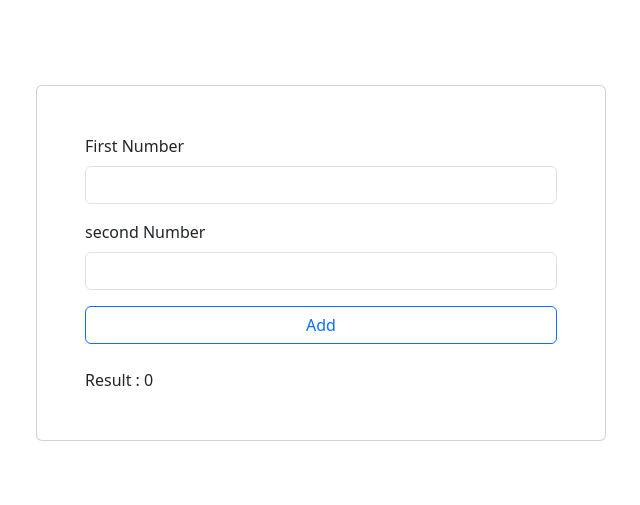
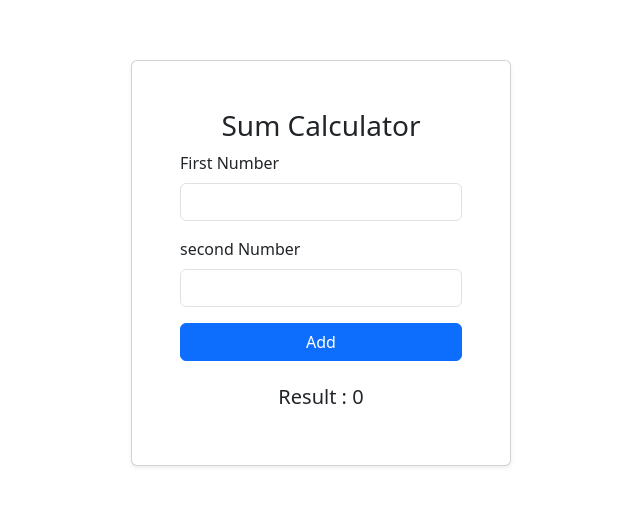
Before and after one commit to ThantZinOoGic/React-State-Calculator, a React (Create React App) app: page / in a window 1280 px wide. Shown: the part 137-642 px from the top of the page, without its empty margins (319-959 px from the left). Built offline with nearby package versions, Linux system fonts and the light colour scheme.

Commit message:
customize button

```diff
--- a/src/Calculator.js
+++ b/src/Calculator.js
@@ -1,4 +1,4 @@
-import React, { useState } from 'react'
+import { useState } from 'react';
 
 export default function Calculator() {
     const [firstNum, setFirstNum] = useState(0);
@@ -8,7 +8,8 @@ export default function Calculator() {
         setResult((+firstNum) + (+secondNum));
     }
   return (
-    <div className='col-6 mx-auto card p-5'>
+    <div className='col-4 mx-auto card p-5 shadow-sm'>
+        <h3 className='text-center'>Sum Calculator</h3>
         <div className="">
             <div className="mb-3">
               <label className="form-label">First Number</label>
@@ -27,12 +28,14 @@ export default function Calculator() {
                      onChange={(e)=> setSecondNum(e.target.value)}
                      />
             </div>
+            <div className="d-grid">
             <button type="submit"
-                    className="btn btn-outline-primary form-control"
+                    className="btn btn-primary"
                     onClick={addHandler}
                     >Add</button>
+            </div>
         </div>
-        <div className='mt-4'>Result : {result}</div>
+        <h5 className='mt-4 text-center'>Result : {result}</h5>
 
     </div>
   )
```
